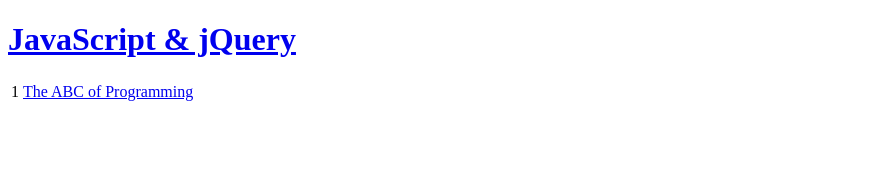
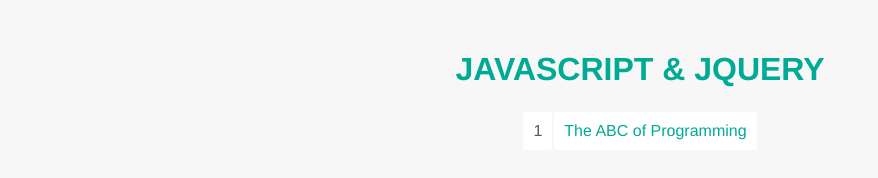
Before and after one commit to anitacristina/javascript-and-jquery-book, a plain HTML site: page index.html in a window 1280 px wide. Shown: the whole page, without its empty margins (0-878 px from the left). Drawn offline with Linux system fonts and the light colour scheme; the site is published under a folder, as on GitHub Pages, so addresses that start at the root find nothing.

Commit message:
Update index.html

```diff
--- a/index.html
+++ b/index.html
@@ -2,7 +2,7 @@
 <html>
   <head>
     <title>JavaScript &amp; jQuery</title>
-    <link rel="stylesheet" type="text/css" href="/c01/css/index.css" />
+    <link rel="stylesheet" type="text/css" href="c01/css/index.css" />
   </head>
   <body>
     <h1 id="header"><a href="../../index.html">JavaScript &amp; jQuery</a></h1>
```
